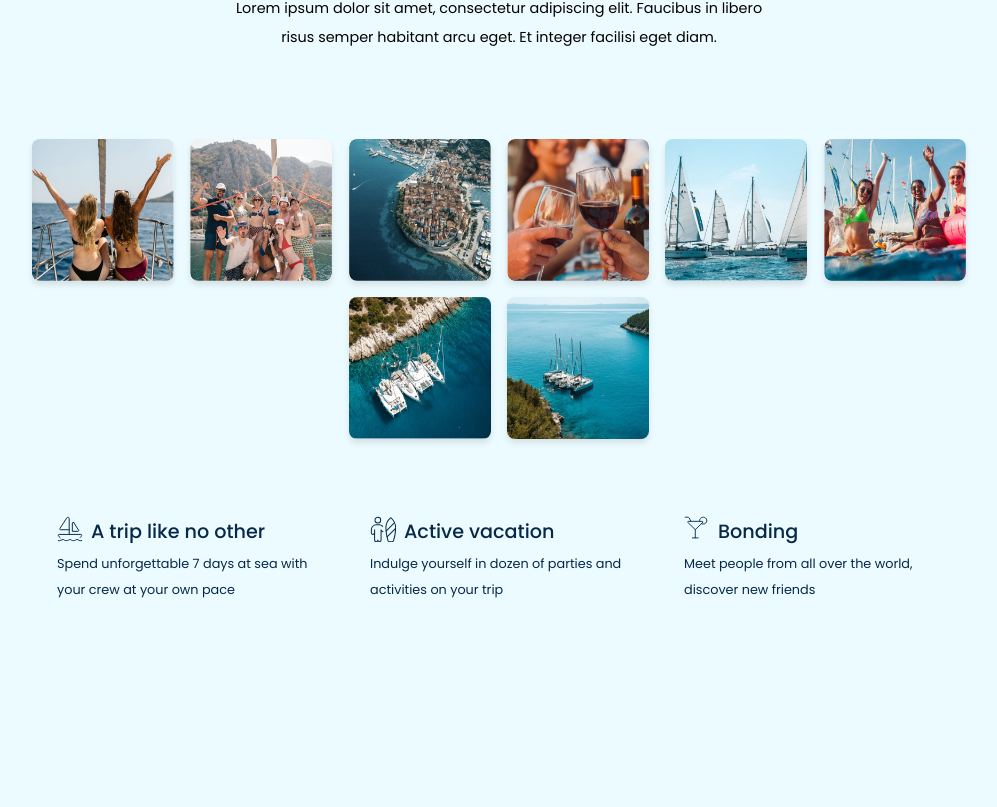
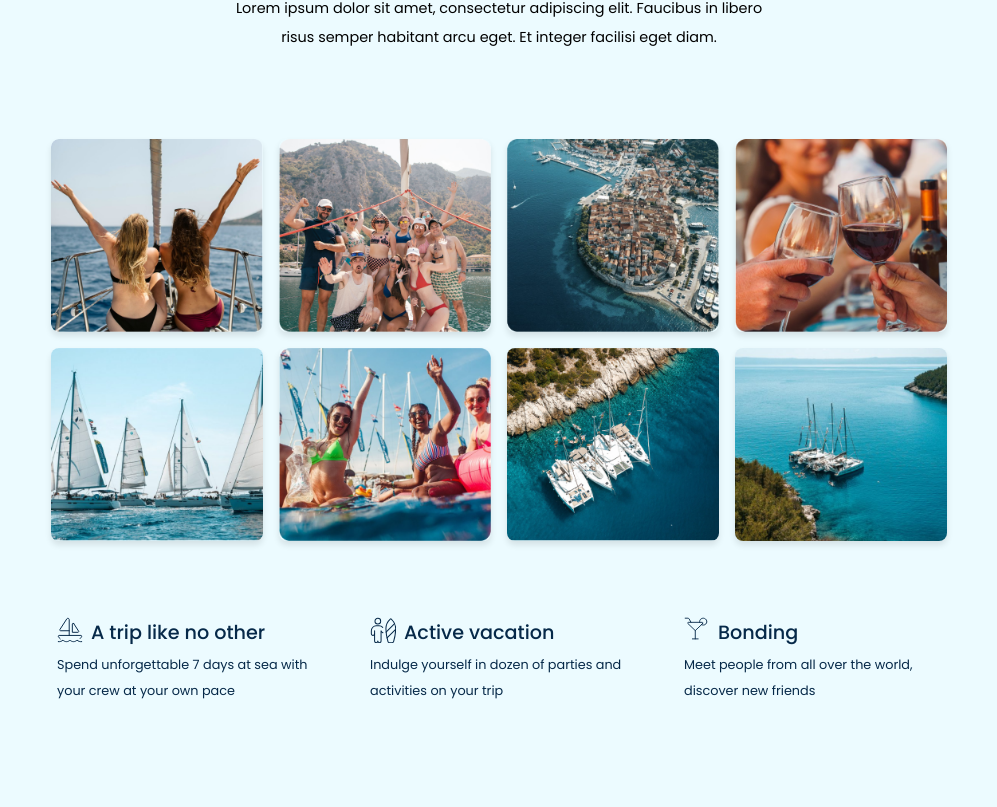
Before and after one commit to jopaa10/fe-task, a Next.js app in the folder charterag/: page / in a window 1280 px wide. Shown: the part 4813-5620 px from the top of the page, without its empty margins (141-1138 px from the left). Built offline with nearby package versions, Linux system fonts and the light colour scheme.

Commit message:
fixing gallery items width

```diff
--- a/charterag/components/destinations/crewSlider/crew-slider.scss
+++ b/charterag/components/destinations/crewSlider/crew-slider.scss
@@ -2,7 +2,7 @@
   @include flexCenter;
   flex-direction: column;
   gap: 9.9rem;
-  padding-bottom: 15.3rem;
+  padding-bottom: 5.5rem;
   background: var(--charterag-section-bg-color-blue-light);
 
   .slider-container {
--- a/charterag/components/home/compare/compare.scss
+++ b/charterag/components/home/compare/compare.scss
@@ -3,7 +3,6 @@
   @include flexCenter;
   flex-direction: column;
   width: 100%;
-  padding-top: 17.3rem;
 
   &__container {
     display: flex;
--- a/charterag/components/home/trip/trip.scss
+++ b/charterag/components/home/trip/trip.scss
@@ -11,6 +11,7 @@
     justify-content: center;
     padding-top: 10.9rem;
     padding-bottom: 9.2rem;
+    width: 100%;
 
     .gallery {
       display: flex;
@@ -24,8 +25,9 @@
         text-align: center;
         font-size: 1.2em;
         box-shadow: 0 4px 6px rgba(0, 0, 0, 0.1);
-        width: 17.8rem;
-        height: 17.8rem;
+        max-width: 26.5rem;
+        max-height: 24.1rem;
+        width: 100%;
 
         img {
           width: 100%;
```
